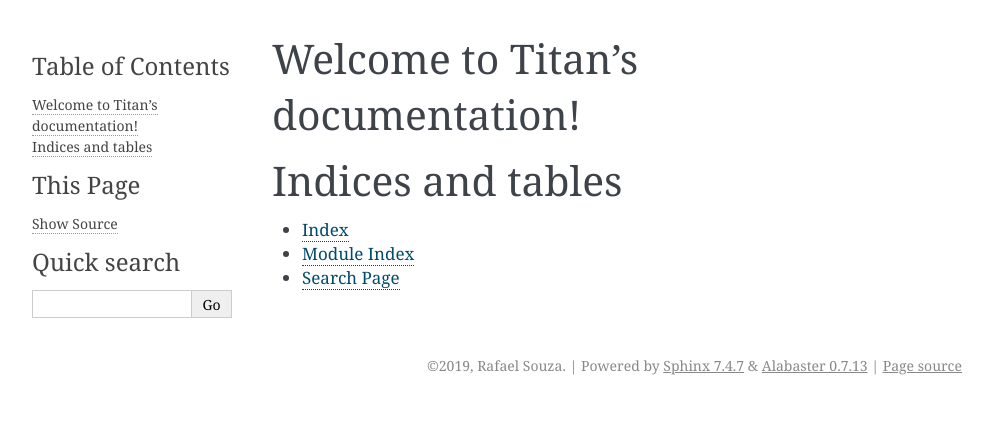
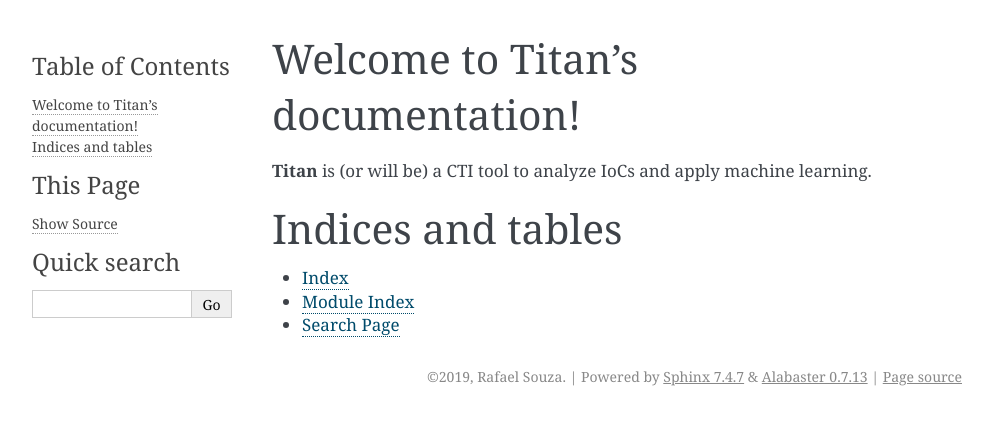
Before and after one commit to RafaelSouza94/Project_Titan, a Sphinx documentation site: the page built from docs/source/index.rst, in a window 1280 px wide. Shown: the top 425 px of the page, without its empty margins (148-1141 px from the left). Built offline with Sphinx 7.4.7, drawn with Linux system fonts in a browser that asks for light colours.

Commit message:
more sphinx

```diff
--- a/docs/source/conf.py
+++ b/docs/source/conf.py
@@ -30,8 +30,7 @@
 # Add any Sphinx extension module names here, as strings. They can be
 # extensions coming with Sphinx (named 'sphinx.ext.*') or your custom
 # ones.
-extensions = [
-]
+extensions = ['sphinx.ext.autodoc']
 
 # Add any paths that contain templates here, relative to this directory.
 templates_path = ['_templates']
--- a/docs/source/index.rst
+++ b/docs/source/index.rst
@@ -5,6 +5,8 @@
 
 Welcome to Titan's documentation!
 =================================
+
+**Titan** is (or will be) a CTI tool to analyze IoCs and apply machine learning.
 
 .. toctree::
    :maxdepth: 2
```
